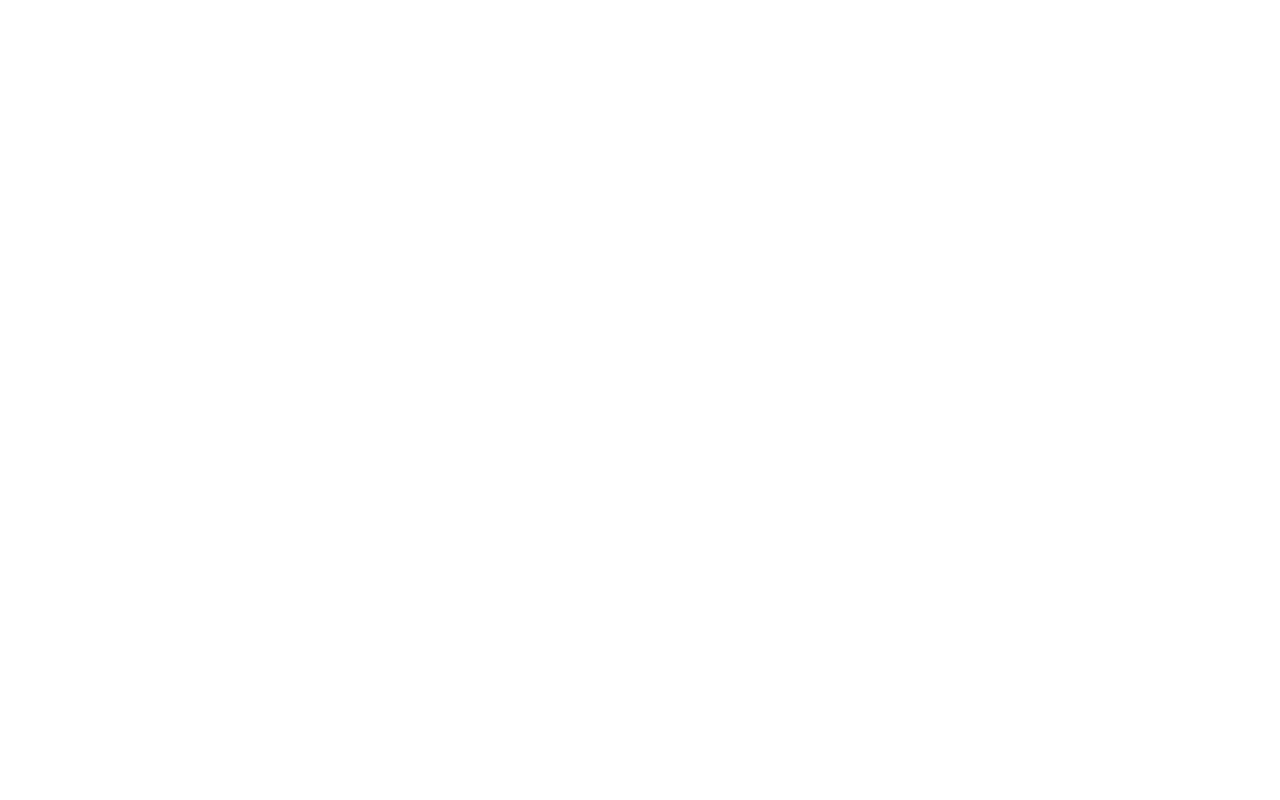
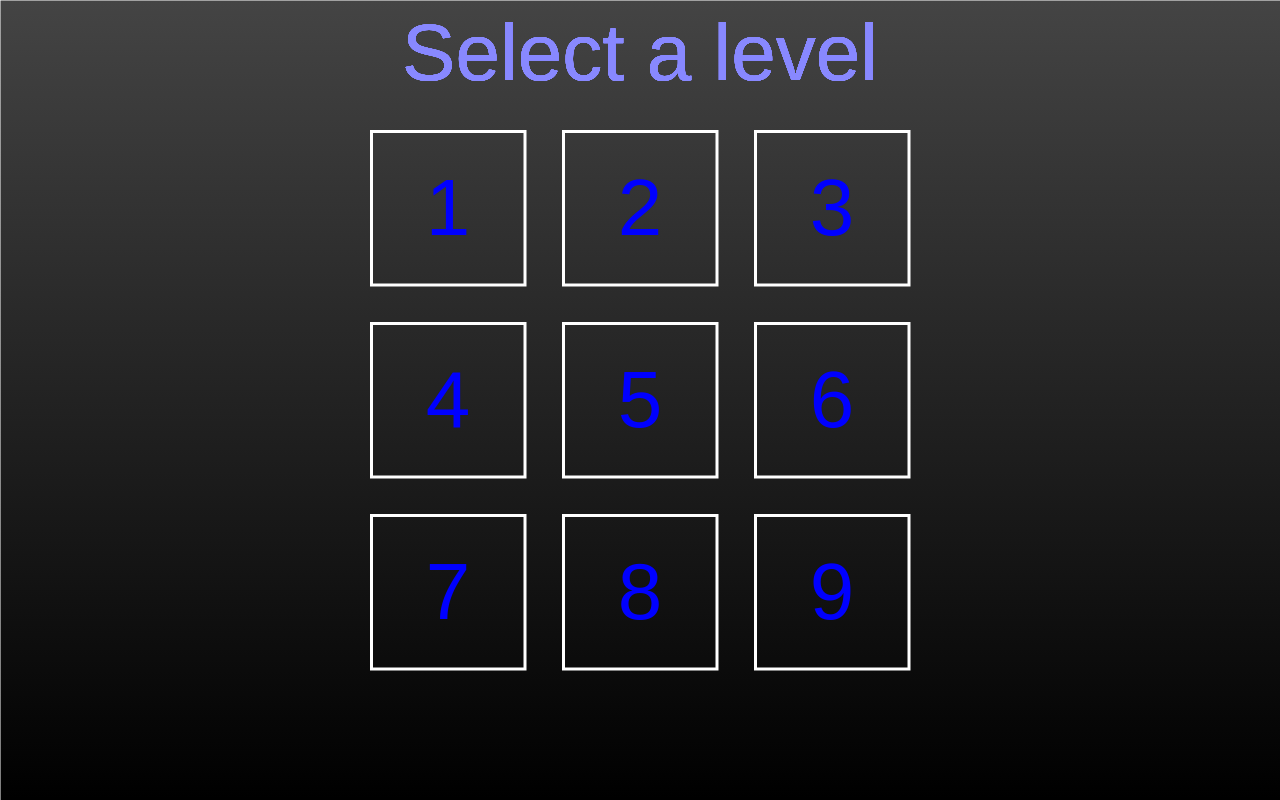
Before and after one commit to snahdlaVnitraM/FlowTest, a plain HTML site: page Snezhanochka-kocka/index.html in a window 1280 px wide. Drawn offline with nearby package versions, Linux system fonts and the light colour scheme.

Commit message:
Update index.html

```diff
--- a/Snezhanochka-kocka/index.html
+++ b/Snezhanochka-kocka/index.html
@@ -15,7 +15,7 @@
     <script>
         $(document).ready(function ()
         {
-            wade.init('//C:/Users/marti/OneDrive/Plocha/Job/Snezhanochka-kocka/flow.js');
+            wade.init('flow.js');
         });
     </script>
 
```
